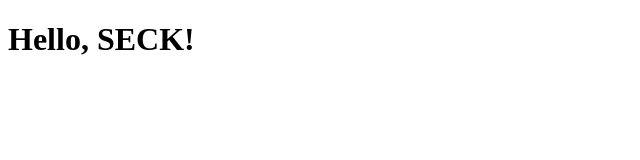
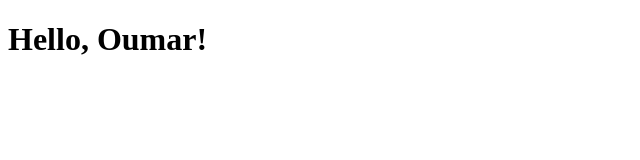
Before and after one commit to OumarLAM/gh-deployment-workflow, a plain HTML site: page index.html in a window 1280 px wide. Shown: the full height of the page, 0-640 px from the left. Drawn offline with Linux system fonts and the light colour scheme.

Commit message:
Update index.html

```diff
--- a/index.html
+++ b/index.html
@@ -5,6 +5,6 @@
   <title>Hello GitHub Actions</title>
 </head>
 <body>
-  <h1>Hello, SECK!</h1>
+  <h1>Hello, Oumar!</h1>
 </body>
 </html>
```
